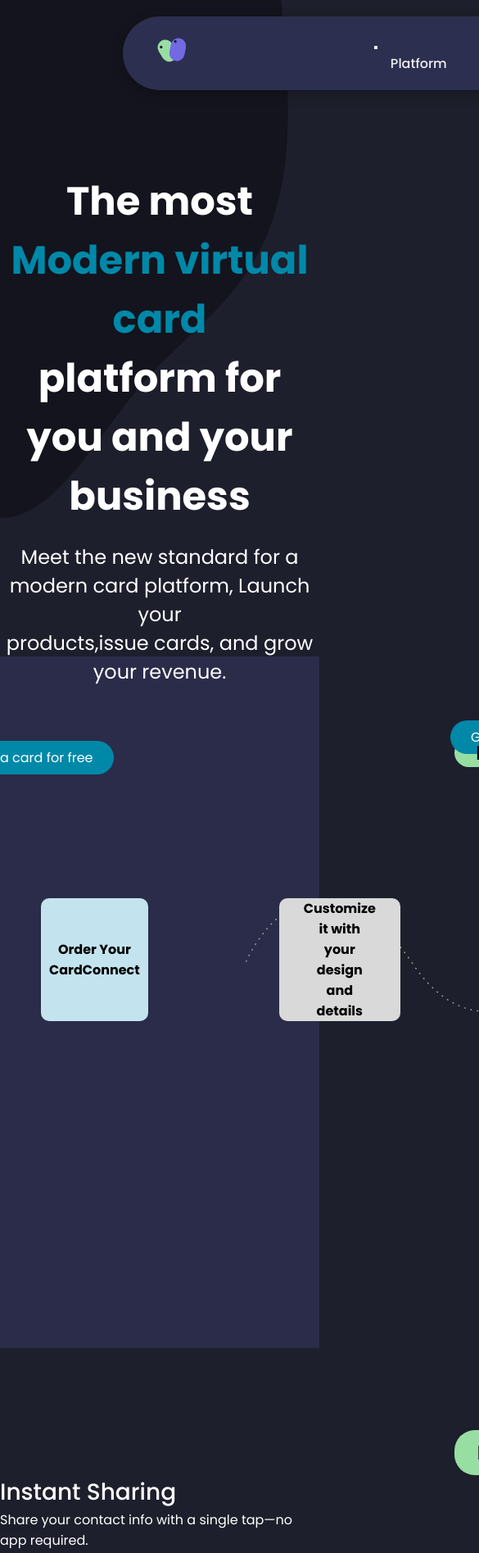
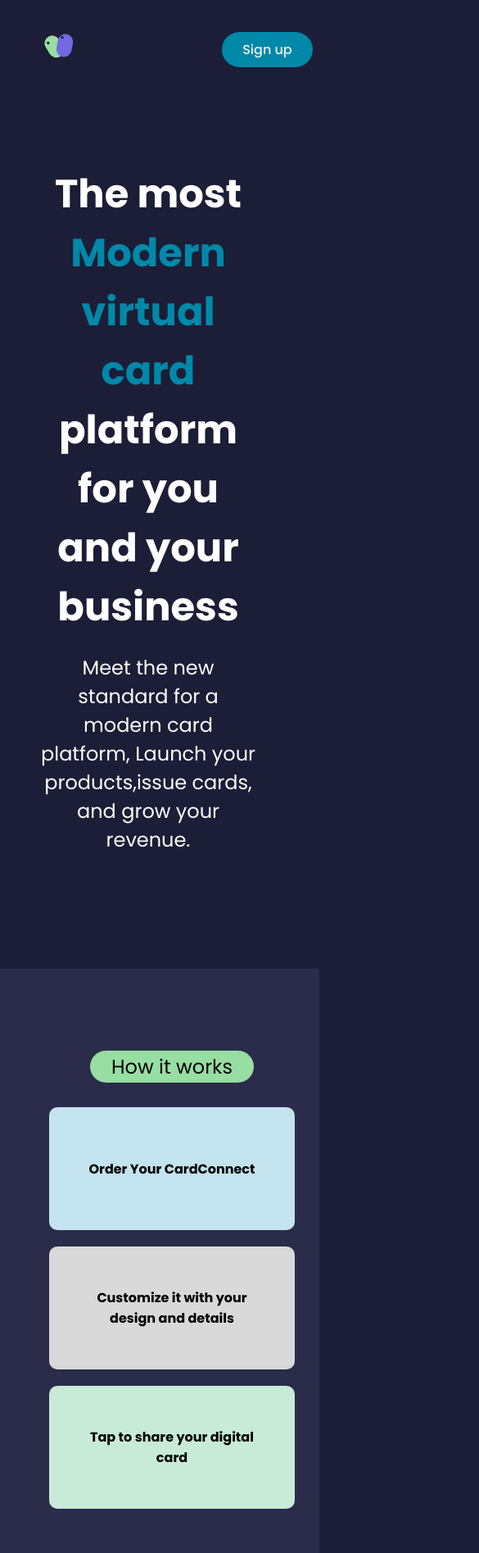
Before and after one commit to Alvin-web/cardconnect, a website with bundled scripts: page index.html in a window 390 px wide. Shown: the top 1895 px of the page at 82% size, 585 px wide, since content can reach past the window. Built offline with nearby package versions, Linux system fonts and the light colour scheme.

Commit message:
Add files via upload

```diff
--- a/index.html
+++ b/index.html
@@ -3,21 +3,17 @@
   <head>
     <meta charset="UTF-8" />
     <meta name="viewport" content="width=device-width, initial-scale=1.0" />
-    <link rel="icon" type="image/svg+xml" href="./Logo.svg" />
+    <link rel="icon" type="image/svg+xml" href="/Logo.svg" />
     <title>Login with Firebase Authentication and Firestore</title>
-    <link rel="stylesheet" href="./styles.css" />
+    <link rel="stylesheet" href="/styles.css" />
 
     <!-- Firebase SDKs -->
-    <script type="module" src="./app.js" defer></script>
+    <script type="module" src="/app.js" defer></script>
   </head>
   <body>
     <header>
-      <a href="./index.html"><img class="logo" src="./Logo.svg" alt="" /></a>
+      <a href="/index.html"><img class="logo" src="/Logo.svg" alt="" /></a>
       <nav class="navbar">
-        <button class="navbar-toggler" type="button" data-bs-toggle="collapse" data-bs-target="#main-nav"
-        aria-expanded="false" aria-label="Toggle Navigation">
-        <span class="navbar-toggler-icon"></span>
-      </button>
 
       <div class="collapse navbar-collapse justify-content-end align-items-center">
         <ul class="navbar-nav nav__links">
@@ -28,7 +24,7 @@
       </div>
 
       </nav>
-      <a href="./contact.html" class="cta">Sign up</a>
+      <a href="/contact.html" class="cta">Sign up</a>
     </header>
 
     <div class="hero">
--- a/styles.css
+++ b/styles.css
@@ -452,12 +452,13 @@ html {
   }
 }
 
-@media (max-width: 300px){
+@media (max-width: 450px){
 html{
  margin: 0 0;
   padding: 0 0;
   overflow-x: hidden;
   width: auto;
+
 }
 
 
@@ -466,30 +467,29 @@ html{
   background-image: none;
   background-position: 5%;
   padding: 0 0;
+  padding-right:20% ;
+  overflow: hidden;
 }
 
 .hero-text{
-  margin: 30px;
+  margin-left: 50px;
 }
 
   header{
     background-color: transparent;
     box-shadow: none;
-    padding: 0%;
-    margin: 30px 30px;
-    position: relative;
+    margin-right: 0px;
+    margin: 20px ;
+
     }
 
-    .navbar-toggler{
-      position: absolute
-    }
 
     .cta{
       align-items: end;
       display: flex;
       position: absolute;
       float: right;
-      margin-left: 300px;
+     margin-left: 220px;
     }
 
     .nav__links{
@@ -510,7 +510,7 @@ html{
       align-items: center;
       text-align: center;
       justify-content: center;
-      margin: 0 125px;
+      margin: 0 105px;
       width: 200px;
 
     }
@@ -532,6 +532,7 @@ html{
     width: 550px;
     height: fit-content;
     padding-bottom: 70px;
+
   }
 
   .second-sec svg{
@@ -539,18 +540,17 @@ html{
   }
 
   .second-sec h2{
-    margin: 0 0 ;
     padding: 2px 20px;
     width: 300px;
     text-align: center;
-    margin-left: 150px;
+    margin-left: 35px;
   }
 
   .third-sec h2{
     margin: 0 0 ;
     padding: 2px 20px;
     text-align: center;
-    margin-left: 150px;
+    margin-left: 130px;
   }
 
   .third-sec .flex{
@@ -559,10 +559,12 @@ html{
   }
   .third-sec h3 {
     color: white;
+    padding-left: 80px;
   }
 
   .third-sec p{
     color: white;
+    padding-left: 70px;
 
   }
 
@@ -582,14 +584,14 @@ html{
     justify-content: center;
     align-items: center;
     text-align: center;
-    margin-left: 35px;
+    margin-left: 10px;
   }
 
 
 
 
   footer{
-    width: auto;
+    width: 450px;
     height: fit-content;
     margin-top: 150px;
   }
```
